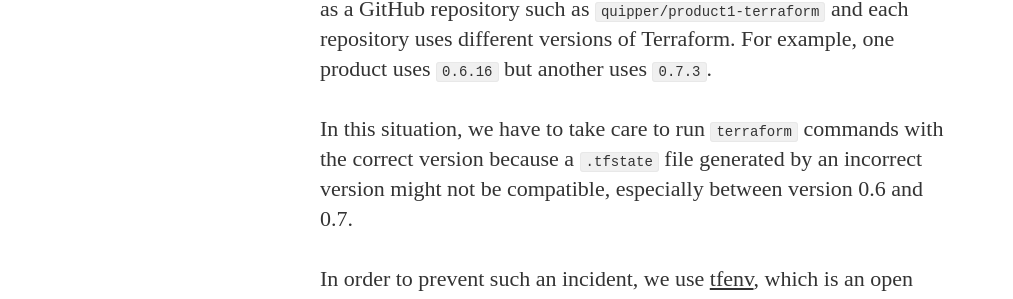
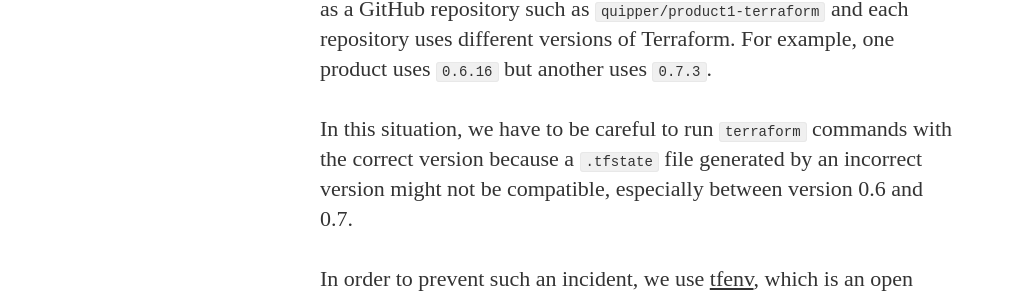
Before and after one commit to tamatamvan/quipper.github.io, a Jekyll site: the page built from _posts/2016-09-20-managing-terraform-versions-with-tfenv.markdown, in a window 1280 px wide and 900 px high, scrolled down 326 px. Shown: the part 144-443 px from the top of the window, without its empty margins (0-1013 px from the left). Built offline with Jekyll 4.4.1, drawn with Linux system fonts in a browser that asks for light colours; nearby versions of some CDN libraries; some web fonts are replaced; comment, search, counter and statistics services are not loaded.

Commit message:
Fix grammatical errors

```diff
--- a/_posts/2016-09-20-managing-terraform-versions-with-tfenv.markdown
+++ b/_posts/2016-09-20-managing-terraform-versions-with-tfenv.markdown
@@ -10,7 +10,7 @@ Quipper provides some products that consist of different infrastructures (AWS VP
 
 Also, our team manages Terraform files (`.tf` and `.tfvars`) for a product as a GitHub repository such as `quipper/product1-terraform` and each repository uses different versions of Terraform. For example, one product uses `0.6.16` but another uses `0.7.3`.
 
-In this situation, we have to take care to run `terraform` commands with the correct version because a `.tfstate` file generated by an incorrect version might not be compatible, especially between version 0.6 and 0.7.
+In this situation, we have to be careful to run `terraform` commands with the correct version because a `.tfstate` file generated by an incorrect version might not be compatible, especially between version 0.6 and 0.7.
 
 In order to prevent such an incident, we use [tfenv](https://github.com/kamatama41/tfenv), which is an open source version manager of Terraform.
 
```
